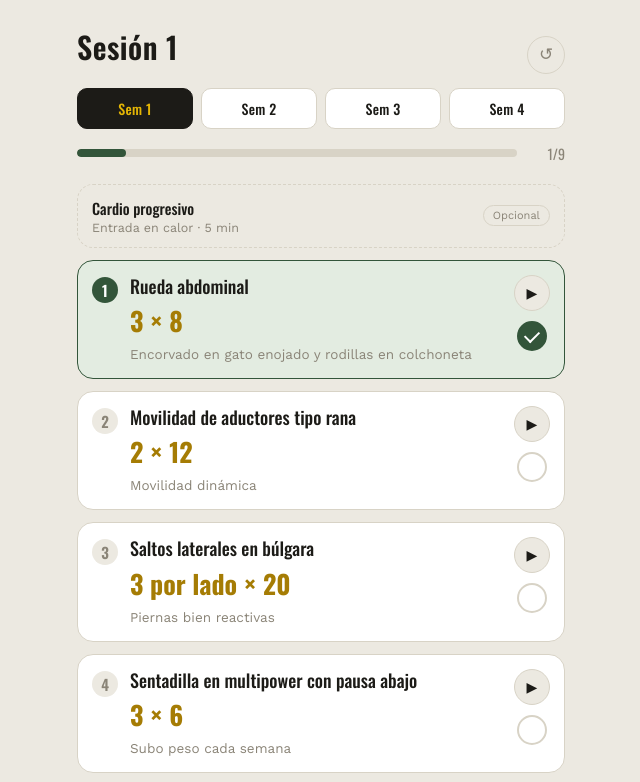
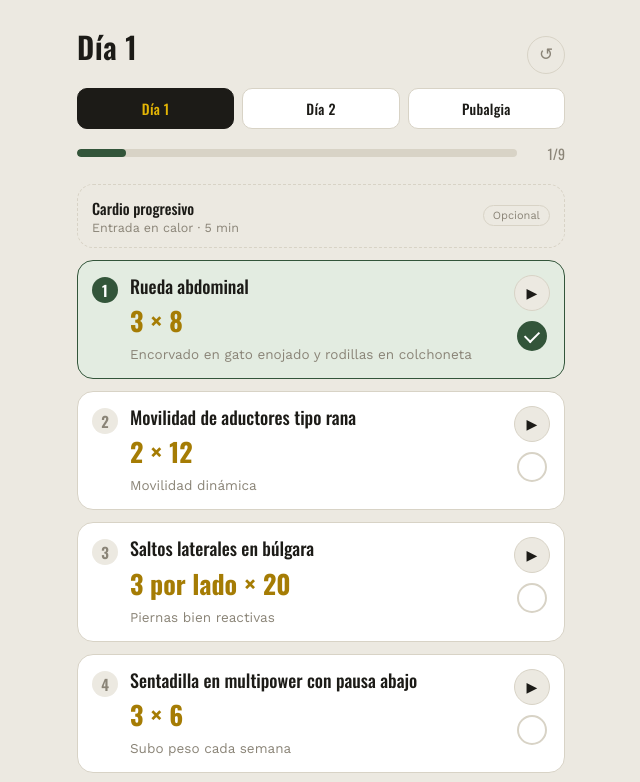
Before and after one commit to alfio-valesini/gymApp, a plain HTML site: page index.html in a window 1280 px wide. Both pictures are taken after a click on the button 851 px from the left and 335 px from the top of the page. Shown: the top 782 px of the page, without its empty margins (319-959 px from the left). Drawn offline with nearby package versions, Linux system fonts and the light colour scheme.

Commit message:
actualizacion de rutina

```diff
--- a/index.html
+++ b/index.html
@@ -7,7 +7,7 @@
 <meta name="apple-mobile-web-app-status-bar-style" content="black-translucent">
 <meta name="apple-mobile-web-app-title" content="Rutina">
 <meta name="theme-color" content="#ECE9E1">
-<title>Rutina · Sesión 1</title>
+<title>Rutina</title>
 <link rel="preconnect" href="https://fonts.googleapis.com">
 <link rel="preconnect" href="https://fonts.gstatic.com" crossorigin>
 <link href="https://fonts.googleapis.com/css2?family=Oswald:wght@400;500;600;700&family=Work+Sans:wght@400;500;600&display=swap" rel="stylesheet">
@@ -75,7 +75,7 @@
 
   .week-tabs{
     display:grid;
-    grid-template-columns:repeat(4,1fr);
+    grid-template-columns:repeat(3,1fr);
     gap:8px;
     margin-top:14px;
   }
@@ -176,10 +176,8 @@
     font-size:26px;
     font-weight:700;
     color:var(--yellow-deep);
-    transition:transform .15s ease;
     display:inline-block;
   }
-  .metric-num.pulse{ transform:scale(1.12); }
   .metric-suffix{
     font-family:'Work Sans', sans-serif;
     font-size:13px;
@@ -268,6 +266,26 @@
     flex-shrink:0;
   }
 
+  .tip{
+    background:#FBF3D4;
+    border:1.5px solid var(--yellow);
+    border-radius:var(--radius);
+    padding:12px 14px;
+    margin-bottom:12px;
+    font-size:13px;
+    line-height:1.45;
+    color:var(--ink);
+  }
+
+  .empty{
+    text-align:center;
+    color:var(--muted);
+    font-size:14px;
+    padding:48px 16px;
+    border:1.5px dashed var(--line);
+    border-radius:var(--radius);
+  }
+
   footer{
     text-align:center;
     font-size:11.5px;
@@ -281,18 +299,13 @@
 
   <header class="app-header">
     <div class="header-top">
-      <h1>Sesión 1</h1>
+      <h1 id="title">Día 1</h1>
       <button id="resetBtn" class="ghost-btn" title="Reiniciar sesión">↺</button>
     </div>
-    <div class="week-tabs" id="weekTabs">
-      <button data-week="0">Sem 1</button>
-      <button data-week="1">Sem 2</button>
-      <button data-week="2">Sem 3</button>
-      <button data-week="3">Sem 4</button>
-    </div>
+    <div class="week-tabs" id="dayTabs"></div>
     <div class="progress-row">
       <div class="progress-track"><div class="progress-fill" id="progressFill"></div></div>
-      <span id="progressLabel">0/9</span>
+      <span id="progressLabel">0/0</span>
     </div>
   </header>
 
@@ -302,77 +315,171 @@
 </div>
 
 <script>
-const STORAGE_KEY = 'gym-session1-state';
+const STORAGE_KEY = 'gym-rutina-state-v2';
+const OLD_STORAGE_KEY = 'gym-session1-state';
 
-const warmup = { name:'Cardio progresivo', sub:'Entrada en calor · 5 min' };
-const cooldown = { name:'Cardio suave', sub:'Vuelta a la calma · 5 min' };
-
-const exercises = [
-  { id:'ex1', name:'Rueda abdominal', sets:3, reps:[8,8,10,10],
+const days = [
+  {
+    id:'d1',
+    label:'Día 1',
+    warmup:{ name:'Cardio progresivo', sub:'Entrada en calor · 5 min' },
+    cooldown:{ name:'Cardio suave', sub:'Vuelta a la calma · 5 min' },
+    exercises:[
+      { id:'ex1', name:'Rueda abdominal', metric:'3 × 8',
         note:'Encorvado en gato enojado y rodillas en colchoneta',
         video:'https://youtube.com/shorts/knjliGWvGa4?si=MsYwKC__q6xWPcJr' },
-  { id:'ex2', name:'Movilidad de aductores tipo rana', sets:2, reps:[12,12,12,12],
+      { id:'ex2', name:'Movilidad de aductores tipo rana', metric:'2 × 12',
         note:'Movilidad dinámica',
         video:'https://youtube.com/shorts/ixHHbN5xbgE?si=NaLMJzVJO4PJrC9b' },
-  { id:'ex3', name:'Saltos laterales en búlgara', sets:'3 por lado', reps:[20,20,30,30],
+      { id:'ex3', name:'Saltos laterales en búlgara', metric:'3 por lado × 20',
         note:'Piernas bien reactivas',
         video:'https://youtu.be/CSUkXmm1_MU?si=S5TKcXxCNULlXIL1' },
-  { id:'ex4', name:'Sentadilla en multipower con pausa abajo', sets:3, reps:[6,6,6,6],
+      { id:'ex4', name:'Sentadilla en multipower con pausa abajo', metric:'3 × 6',
         note:'Subo peso cada semana',
         video:'https://youtube.com/shorts/9hK6721X7s0?si=J4LHuVreio0j4Hb1' },
-  { id:'ex5', name:'Subida al cajón con salto', sets:'2 por lado', reps:[15,15,20,20],
+      { id:'ex5', name:'Subida al cajón con salto', metric:'2 por lado × 15',
         note:'Sin descanso',
         video:'https://youtube.com/shorts/7jJHTwIR2WY?si=iztsPH3DVJkZ0Dsw' },
-  { id:'ex6', name:'Press militar unilateral en landmine', sets:'3 por lado', reps:[10,10,10,10],
+      { id:'ex6', name:'Press militar unilateral en landmine', metric:'3 por lado × 10',
         note:'Encajo la barra en la chapa negra',
         video:'https://youtu.be/KAUmIt178cw?si=14UNumNW2JLRHzr1' },
-  { id:'ex7', name:'Dominadas isométricas arriba', sets:2, reps:null, specialReps:'Al máximo',
+      { id:'ex7', name:'Dominadas isométricas arriba', metric:'2', suffix:'series · Al máximo',
         note:'Controlo el movimiento arriba',
         video:'https://youtube.com/shorts/FyHZI9BR2Wk?si=Hi3qxFiGoViLYqer' },
-  { id:'ex8', name:'Press banca en suelo lanzando pelota de peso', sets:3, reps:[10,10,12,12],
+      { id:'ex8', name:'Press banca en suelo lanzando pelota de peso', metric:'3 × 10',
         note:'Pesada',
         video:'https://youtu.be/61IARJecYrs?si=Tov1YQ0NCFu0k2NB' },
-  { id:'ex9', name:'Vuelo lateral con mancuernas', sets:2, reps:[15,15,15,15],
+      { id:'ex9', name:'Vuelo lateral con mancuernas', metric:'2 × 15',
         note:'Controlo el movimiento',
         video:'https://youtube.com/shorts/wPkosHeBUGc?si=YYu1DWxct3jl3YXr' },
+    ]
+  },
+  {
+    id:'d2',
+    label:'Día 2',
+    warmup:{ name:'Cardio progresivo', sub:'Entrada en calor · 5 min' },
+    cooldown:{ name:'Cardio suave', sub:'Vuelta a la calma · 5 min' },
+    exercises:[
+      { id:'b1', name:'Elevación de piernas en banco de paralelas (piso de arriba)', metric:'3 × 10',
+        note:'Busco acercar cadera a costillas',
+        video:'https://youtube.com/shorts/lNAuOM4caHI?si=WpxIZigv7tng7Tb_' },
+      { id:'b2', name:'Activación de escápulas: vuelo posterior acostado en suelo', metric:'2 × 20',
+        note:'Marco y controlo',
+        video:'https://youtube.com/shorts/IWO2kEajmHY?si=fD_-c3pL4FsU1eTW' },
+      { id:'b3', name:'Remo con barra libre con agarre supino', metric:'3 × 8',
+        note:'Subo peso cada semana',
+        video:'https://youtube.com/shorts/-rdNQ60JVxE?si=anJvWFbiqTwu0KD7' },
+      { id:'b4', name:'Flexiones de brazos sobre cajón con despegue', metric:'3 × 6',
+        note:'Recorrido completo y me elevo',
+        video:'https://youtube.com/shorts/NS4v3e5ljnQ?si=nGBWHYmh9Fs0mP0_' },
+      { id:'b5', name:'Fondos para tríceps en cajón', metric:'60 × 1',
+        note:'Uso menor descanso posible',
+        video:'https://youtube.com/shorts/xq69GsibaLE?si=OqbTJCTWPnZxhXEt' },
+      { id:'b6', name:'Puente de glúteo unilateral', metric:'3 por lado × 12',
+        note:'Sin descanso',
+        video:'https://youtube.com/shorts/Xz_e_G48S3I?si=RvKvvqYg6A4bV5iz' },
+      { id:'b7', name:'Prensa', metric:'3 × 6',
+        note:'Profunda y pesada',
+        video:'https://youtube.com/shorts/0-t5LejEP1c?si=nNkK9Bb7k_IsitAF' },
+      { id:'b8', name:'Saltos laterales', metric:'3 × 12',
+        note:'Salto lo más lejos posible',
+        video:'https://youtube.com/shorts/jBRBA6jacXg?si=cAXKqNkULtIpfOV1' },
+      { id:'b9', name:'Gemelos en sentadilla isométrica', metric:'2 × 30',
+        note:'Descanso breve',
+        video:'https://youtube.com/shorts/nmCTAwD9k74?si=6xgbFa5UPxxfaLt-' },
+    ]
+  },
+  {
+    id:'pub',
+    label:'Pubalgia',
+    tip:'Rehabilitación pubalgia izquierda. Trabajá con dolor máximo 3/10 y que no aumente al día siguiente. Si molesta, bajá la intensidad o frená. Sin saltos, sprints ni patadas hasta que lo autorice tu kinesiólogo.',
+    warmup:{ name:'Bicicleta o caminata suave', sub:'Entrada en calor · 5 min' },
+    cooldown:{ name:'Caminata suave', sub:'Vuelta a la calma · 5 min' },
+    exercises:[
+      { id:'p1', name:'Puente de glúteo con pelota entre rodillas', metric:'3 × 12',
+        note:'Aprieto la pelota suave, subo la cadera y bajo lento',
+        video:'https://www.youtube.com/shorts/7eWX1Guv4Ns' },
+      { id:'p2', name:'Isométrico de aductores con pelota (acostado)', metric:'3 × 30 s',
+        note:'Aprieto al 50-70% del máximo, sin dolor mayor a 3/10',
+        video:'https://www.youtube.com/watch?v=T-Ben-ppf6w' },
+      { id:'p3', name:'Dead bug', metric:'3 por lado × 8',
+        note:'Zona lumbar pegada al suelo y abdomen activo',
+        video:'https://www.youtube.com/shorts/ZfZnirOwTcU' },
+      { id:'p4', name:'Bird dog', metric:'2 por lado × 10',
+        note:'Pelvis estable, sin rotar la cadera',
+        video:'https://www.youtube.com/shorts/BAqsW014YAI' },
+      { id:'p5', name:'Almeja con banda (clamshell)', metric:'3 por lado × 15',
+        note:'Activo glúteo medio sin mover la pelvis',
+        video:'https://www.youtube.com/shorts/Hj-2r7OlXuE' },
+      { id:'p6', name:'Plancha lateral con rodilla apoyada', metric:'3 por lado × 20 s',
+        note:'Cadera arriba y alineada, cuerpo recto',
+        video:'https://www.youtube.com/shorts/GY9I6ZEwS04' },
+      { id:'p7', name:'Copenhagen corto (palanca corta con rodilla)', metric:'3 por lado × 15 s',
+        note:'Progresión de aductores, subo de a poco y sin dolor',
+        video:'https://www.youtube.com/results?search_query=copenhagen+plank+palanca+corta+rodilla+aductores' },
+      { id:'p8', name:'Sentadilla isométrica en pared con pelota entre rodillas', metric:'3 × 30 s',
+        note:'Rodillas alineadas, aprieto suave la pelota',
+        video:'https://www.youtube.com/shorts/Rwap0_j5i5A' },
+      { id:'p9', name:'Estiramiento suave de flexores de cadera', metric:'2 por lado × 30 s',
+        note:'Suave y sin forzar, no estiro aductores si duelen',
+        video:'https://www.youtube.com/shorts/hwa6fkmdOUs' },
+    ]
+  }
 ];
 
-let state = { week:0, completed:[] };
+let state = { day:'d1', completed:{ d1:[], d2:[], pub:[] } };
+
+function currentDay(){ return days.find(d=>d.id===state.day) || days[0]; }
+
+/* storage: window.storage if available, localStorage as fallback */
+async function storageGet(key){
+  try{
+    if(window.storage){
+      const res = await window.storage.get(key, false);
+      return res && res.value ? res.value : null;
+    }
+  }catch(e){}
+  try{ return localStorage.getItem(key); }catch(e){ return null; }
+}
+async function storageSet(key, value){
+  try{
+    if(window.storage){ await window.storage.set(key, value, false); return; }
+  }catch(e){ console.error('No se pudo guardar', e); }
+  try{ localStorage.setItem(key, value); }catch(e){}
+}
 
 async function loadState(){
   try{
-    const res = await window.storage.get(STORAGE_KEY, false);
-    if(res && res.value){
-      const parsed = JSON.parse(res.value);
-      state.week = parsed.week ?? 0;
-      state.completed = parsed.completed ?? [];
+    const raw = await storageGet(STORAGE_KEY);
+    if(raw){
+      const p = JSON.parse(raw);
+      if(p.day && days.some(d=>d.id===p.day)) state.day = p.day;
+      if(p.completed) state.completed = Object.assign({d1:[],d2:[],pub:[]}, p.completed);
+      return;
     }
-  }catch(e){ /* no saved state yet, use defaults */ }
+    // migrar progreso de la versión anterior (Sesión 1 → Día 1)
+    const old = await storageGet(OLD_STORAGE_KEY);
+    if(old){
+      const p = JSON.parse(old);
+      if(Array.isArray(p.completed)) state.completed.d1 = p.completed;
+    }
+  }catch(e){ /* sin estado previo */ }
 }
 
-async function saveState(){
-  try{
-    await window.storage.set(STORAGE_KEY, JSON.stringify(state), false);
-  }catch(e){ console.error('No se pudo guardar', e); }
-}
-
-function metricHTML(ex){
-  if(ex.reps === null){
-    return `<span class="metric-num" data-id="${ex.id}">${ex.sets}</span><span class="metric-suffix">series · ${ex.specialReps}</span>`;
-  }
-  const reps = ex.reps[state.week];
-  return `<span class="metric-num" data-id="${ex.id}">${ex.sets} × ${reps}</span>`;
+function saveState(){
+  storageSet(STORAGE_KEY, JSON.stringify(state));
 }
 
 function cardHTML(ex, order){
-  const done = state.completed.includes(ex.id);
+  const done = state.completed[state.day].includes(ex.id);
+  const suffix = ex.suffix ? `<span class="metric-suffix">${ex.suffix}</span>` : '';
   return `
   <div class="card ${done ? 'done':''}" data-id="${ex.id}">
     <div class="card-main">
       <span class="order">${order}</span>
       <div class="card-body">
         <h2 class="ex-name">${ex.name}</h2>
-        <div class="ex-metric">${metricHTML(ex)}</div>
+        <div class="ex-metric"><span class="metric-num">${ex.metric}</span>${suffix}</div>
         <p class="ex-note">${ex.note}</p>
       </div>
       <div class="card-actions">
@@ -395,65 +502,65 @@ function optionalHTML(item){
 }
 
 function renderList(){
+  const day = currentDay();
   const list = document.getElementById('cardList');
-  let html = optionalHTML(warmup);
-  exercises.forEach((ex,i)=>{ html += cardHTML(ex, i+1); });
-  html += optionalHTML(cooldown);
+
+  if(day.exercises.length === 0){
+    list.innerHTML = `<div class="empty">Todavía no hay ejercicios en esta sección.</div>`;
+    return;
+  }
+
+  let html = day.tip ? `<div class="tip">${day.tip}</div>` : '';
+  html += day.warmup ? optionalHTML(day.warmup) : '';
+  day.exercises.forEach((ex,i)=>{ html += cardHTML(ex, i+1); });
+  html += day.cooldown ? optionalHTML(day.cooldown) : '';
   list.innerHTML = html;
 
   list.querySelectorAll('.check-btn').forEach(btn=>{
     btn.addEventListener('click', ()=>{
       const card = btn.closest('.card');
-      const id = card.getAttribute('data-id');
-      toggleComplete(id, card);
+      toggleComplete(card.getAttribute('data-id'), card);
     });
   });
 }
 
 function toggleComplete(id, card){
-  const idx = state.completed.indexOf(id);
-  if(idx === -1){ state.completed.push(id); card.classList.add('done'); }
-  else{ state.completed.splice(idx,1); card.classList.remove('done'); }
+  const arr = state.completed[state.day];
+  const idx = arr.indexOf(id);
+  if(idx === -1){ arr.push(id); card.classList.add('done'); }
+  else{ arr.splice(idx,1); card.classList.remove('done'); }
   updateProgress();
   saveState();
 }
 
 function updateProgress(){
-  const total = exercises.length;
-  const done = state.completed.length;
-  document.getElementById('progressFill').style.width = (done/total*100) + '%';
+  const total = currentDay().exercises.length;
+  const done = state.completed[state.day].length;
+  document.getElementById('progressFill').style.width = (total ? done/total*100 : 0) + '%';
   document.getElementById('progressLabel').textContent = `${done}/${total}`;
 }
 
-function updateWeekTabs(){
-  document.querySelectorAll('#weekTabs button').forEach(b=>{
-    b.classList.toggle('active', Number(b.dataset.week) === state.week);
-  });
+function renderTabs(){
+  document.getElementById('dayTabs').innerHTML = days.map(d =>
+    `<button data-day="${d.id}" class="${d.id===state.day ? 'active':''}">${d.label}</button>`
+  ).join('');
+  document.getElementById('title').textContent = currentDay().label;
 }
 
-function refreshMetrics(){
-  exercises.forEach(ex=>{
-    const el = document.querySelector(`.metric-num[data-id="${ex.id}"]`);
-    if(!el || ex.reps === null) return;
-    el.textContent = `${ex.sets} × ${ex.reps[state.week]}`;
-    el.classList.add('pulse');
-    setTimeout(()=> el.classList.remove('pulse'), 160);
-  });
-}
-
-document.getElementById('weekTabs').addEventListener('click', (e)=>{
+document.getElementById('dayTabs').addEventListener('click', (e)=>{
   const btn = e.target.closest('button');
   if(!btn) return;
-  state.week = Number(btn.dataset.week);
-  updateWeekTabs();
-  refreshMetrics();
+  state.day = btn.dataset.day;
+  renderTabs();
+  renderList();
+  updateProgress();
   saveState();
 });
 
 document.getElementById('resetBtn').addEventListener('click', ()=>{
   if(confirm('¿Reiniciar los checks de esta sesión?')){
-    state.completed = [];
-    document.querySelectorAll('.card').forEach(c=>c.classList.remove('done'));
+    state.completed[state.day] = [];
+    renderList();
     updateProgress();
     saveState();
   }
@@ -461,8 +568,8 @@ document.getElementById('resetBtn').addEventListener('click', ()=>{
 
 (async function init(){
   await loadState();
+  renderTabs();
   renderList();
-  updateWeekTabs();
   updateProgress();
 })();
 </script>
```
Lines whose indentation alone changed are shown as unchanged.
